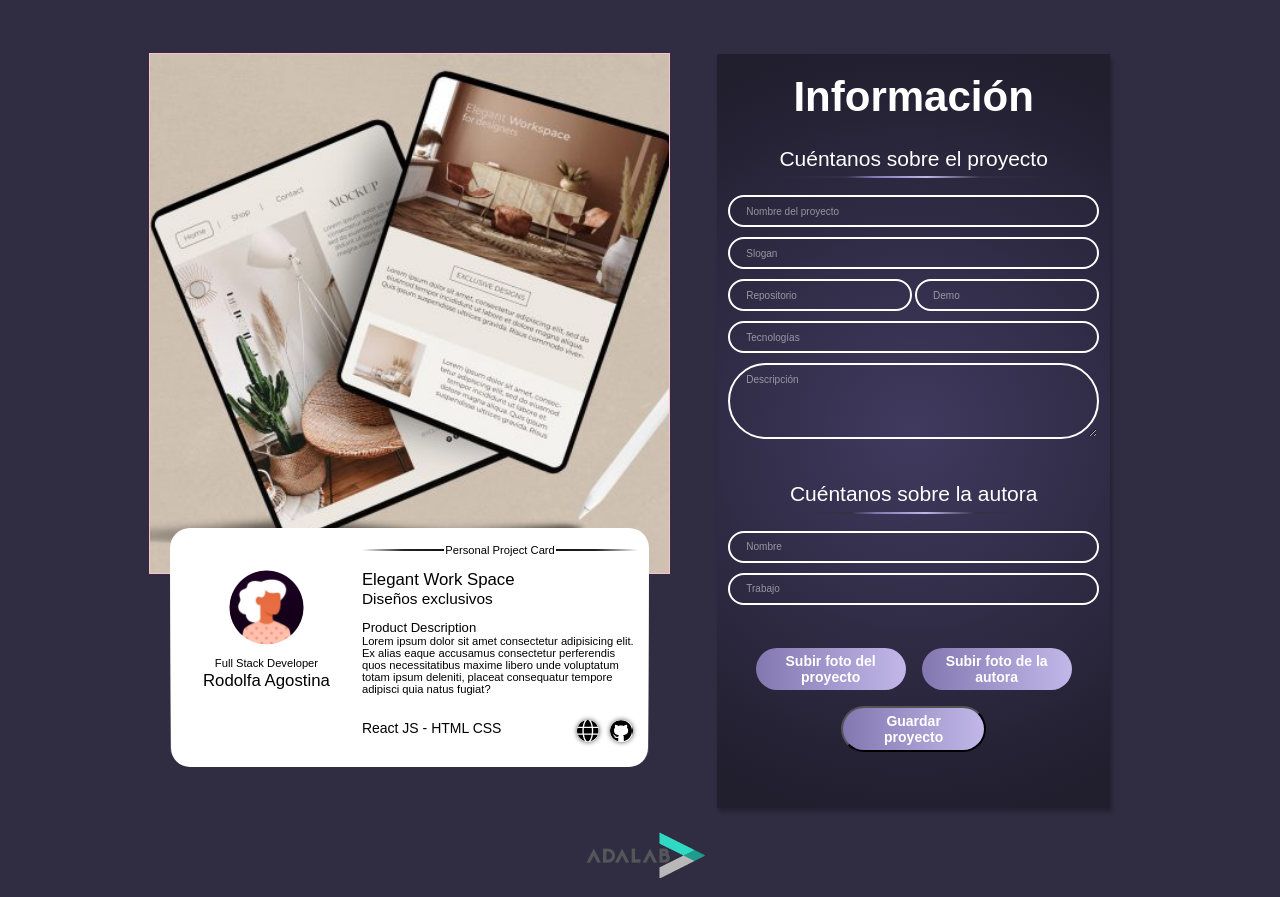
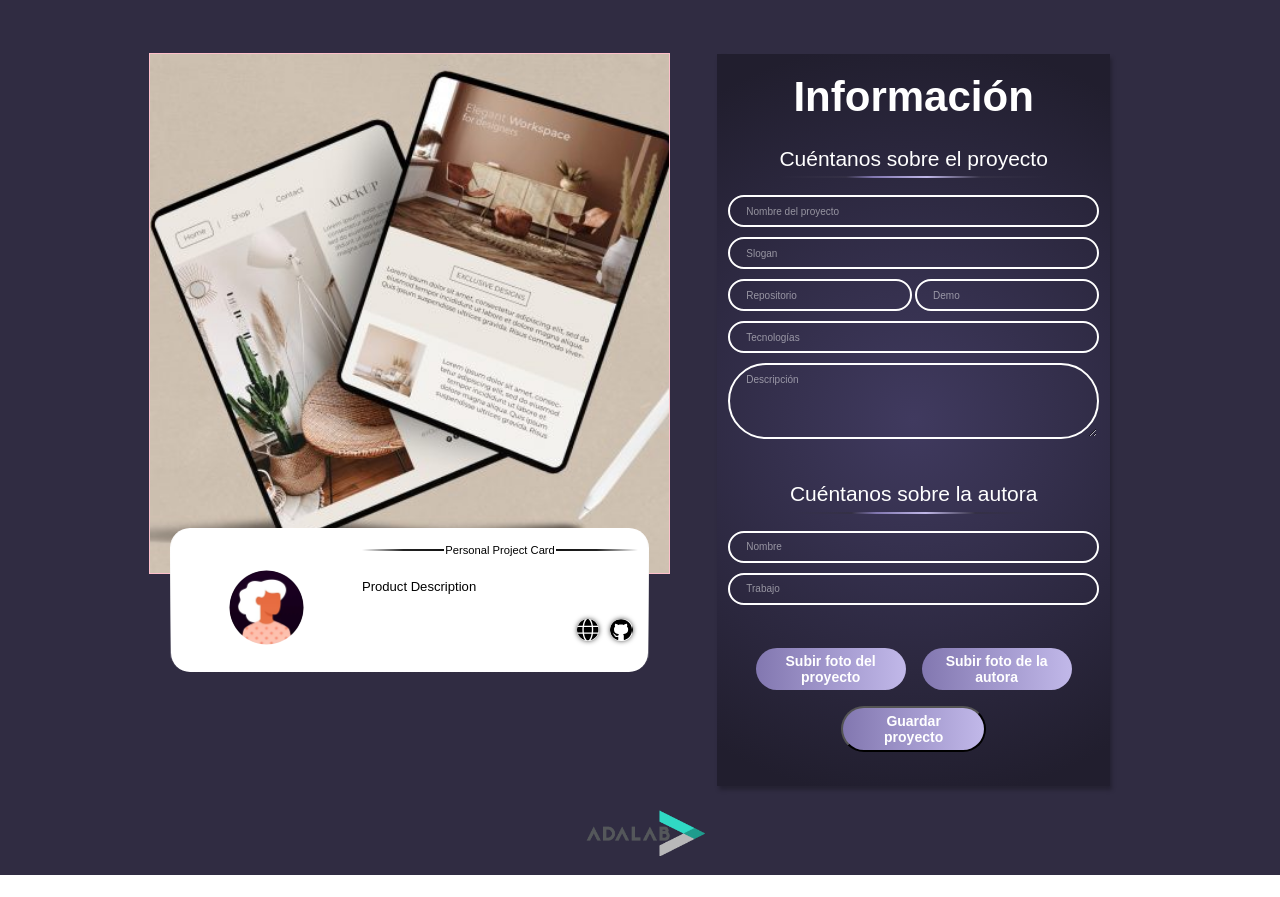
Before and after one commit to Marta-ms/Modulo-3-4-proyecto-equipo-1, a React (Vite) app: page / in a window 1280 px wide. Shown: the part 240-1137 px from the top of the page. After the commit the page ends 1115 px from the top, so only its background shows below. Built offline with nearby package versions, Linux system fonts and the light colour scheme.

Commit message:
starting with lifting and props

```diff
--- a/src/components/App.jsx
+++ b/src/components/App.jsx
@@ -2,15 +2,20 @@ import {useState} from "react";
 import "../scss/App.scss";
 import Header from "./Header";
 import Footer from "./Footer";
+import Main from "./Main";
 
 
+function App(props) {
 
-
-function App() {
+  const handleChangevalueInput = (valueInput) => {
+    console.log(valueInput);
+  }
 
   const [nameProyect, setNameProyect] = useState("Elegant Work Space");
-  const handleChangeProyect = (ev) => {
-    setNameProyect(ev.target.value);
+
+  const handleChangeProyect = (value) => {
+    setNameProyect(value);
+    console.log("HOla");
   }
 
   const [nameSlogan, setNameSLogan] = useState("Diseños exclusivos");
@@ -66,75 +71,8 @@ function App() {
 <div className="container">
 
       <Header />
-
-<main className="main">
-  <section className="hero">
-    <h2 className="title">Proyectos molones</h2>
-    <p className="hero__text">Escaparate en línea para recoger ideas a través de la tecnología</p>
-    <a className="button--link" href="./">Ver proyectos</a>
-  </section>
-
-  <section className="preview">
-    <div className="projectImage">{projectImage}</div>
-    <article className="card">
-      <h2 className="card__projectTitle"><span className="card__projectTitle--text">Personal project card</span></h2>
-
-      <div className="card__author">
-        <div className="card__authorPhoto"></div>
-        <p className="card__job">{nameJob}</p>
-        <h3 className="card__name">{nameUser}</h3>
-      </div>
-
-      <div className="card__project">
-        <h3  className="card__name">{nameProyect}</h3>
-        <p className="card__slogan">{nameSlogan}</p>
-        <h3 className="card__descriptionTitle">Product description</h3>
-        <p className="card__description">{nameDescription}</p>
-
-        <div className="card__technicalInfo">
-          <p className="card__technologies">{nameTechnologies}</p>
-
-          <a className="icon icon__www" href={nameDemo} title="Haz click para ver el proyecto online">
-            Web link
-          </a>
-          <a className="icon icon__github" href={nameRepository} title="Haz click para ver el código del proyecto">
-            GitHub link
-          </a>
-        </div>
-      </div>
-    </article>
-  </section>
-  <form className="addForm">
-    <h2 className="title">Información</h2>
-    <fieldset className="addForm__group">
-      <legend className="addForm__title">Cuéntanos sobre el proyecto</legend>
-      <input onChange={handleChangeProyect} className="addForm__input" type="text" name="name" id="name" placeholder="Nombre del proyecto"/>
-      <input onChange={handleChangeSlogan} className="addForm__input" type="text" name="slogan" id="slogan" placeholder="Slogan"/>
-      <div className="addForm__2col">
-        <input onChange={handleChangeRepository} className="addForm__input" type="url" name="repo" id="repo" placeholder="Repositorio"/>
-        <input onChange={handleChangeDemo} className="addForm__input" type="url" name="demo" id="demo" placeholder="Demo"/>
-      </div>
-      <input onChange={handleChangeTechnologies} className="addForm__input" type="text" name="technologies" id="technologies" placeholder="Tecnologías"/>
-      <textarea onChange={handleChangeDescription} className="addForm__input" type="text" name="desc" id="desc" placeholder="Descripción" rows="5"></textarea>
-    </fieldset>
-
-    <fieldset className="addForm__group">
-      <legend className="addForm__title">Cuéntanos sobre la autora</legend>
-      <input onChange={handleChangeUser} className="addForm__input" type="text" name="autor" id="autor" placeholder="Nombre"/>
-      <input onChange={handleChangeJob} className="addForm__input" type="text" name="job" id="job" placeholder="Trabajo"/>
-    </fieldset>
-
-    <fieldset className="addForm__group--upload">
-      <label htmlFor="image" className="button">Subir foto del proyecto</label>
-      <input onClick={handleClickProjectImage} className="addForm__hidden" type="file" name="image" id="image"/>
-      <label htmlFor="photo" className="button">Subir foto de la autora</label>
-      <input className="addForm__hidden" type="file" name="photo" id="photo"/>
-      <button className="button--large">Guardar proyecto</button>
-    </fieldset>
-
-  </form>
-</main>
-    <Footer />
+      <Main onChangeTitle={handleChangeProyect}/>
+      <Footer />
 
 </div>
     </>
--- /dev/null
+++ b/src/components/Form.jsx
@@ -0,0 +1,39 @@
+function Form (props){
+
+    const handleChangeNameProyect = (event) => {
+        props.onChangeTitle(event.target.value);
+    }
+    return(
+        <form className="addForm">
+    <h2 className="title">Información</h2>
+    <fieldset className="addForm__group">
+      <legend className="addForm__title">Cuéntanos sobre el proyecto</legend>
+      <input onChange={handleChangeNameProyect} className="addForm__input" type="text" name="name" id="name" placeholder="Nombre del proyecto"/>
+      <input onChange={props.handleChangeSlogan} className="addForm__input" type="text" name="slogan" id="slogan" placeholder="Slogan"/>
+      <div className="addForm__2col">
+        <input onChange={props.handleChangeRepository} className="addForm__input" type="url" name="repo" id="repo" placeholder="Repositorio"/>
+        <input onChange={props.handleChangeDemo} className="addForm__input" type="url" name="demo" id="demo" placeholder="Demo"/>
+      </div>
+      <input onChange={props.handleChangeTechnologies} className="addForm__input" type="text" name="technologies" id="technologies" placeholder="Tecnologías"/>
+      <textarea onChange={props.handleChangeDescription} className="addForm__input" type="text" name="desc" id="desc" placeholder="Descripción" rows="5"></textarea>
+    </fieldset>
+
+    <fieldset className="addForm__group">
+      <legend className="addForm__title">Cuéntanos sobre la autora</legend>
+      <input onChange={props.handleChangeUser} className="addForm__input" type="text" name="autor" id="autor" placeholder="Nombre"/>
+      <input onChange={props.handleChangeJob} className="addForm__input" type="text" name="job" id="job" placeholder="Trabajo"/>
+    </fieldset>
+
+    <fieldset className="addForm__group--upload">
+      <label htmlFor="image" className="button">Subir foto del proyecto</label>
+      <input onClick={props.handleClickProjectImage} className="addForm__hidden" type="file" name="image" id="image"/>
+      <label htmlFor="photo" className="button">Subir foto de la autora</label>
+      <input className="addForm__hidden" type="file" name="photo" id="photo"/>
+      <button className="button--large">Guardar proyecto</button>
+    </fieldset>
+
+  </form>
+    )
+}
+
+export default Form;
--- /dev/null
+++ b/src/components/Main.jsx
@@ -0,0 +1,20 @@
+import Preview from "./Preview";
+import Form from "./Form";
+
+
+function Main(props) {
+  return (
+    <main className="main">
+    <section className="hero">
+    <h2 className="title">Proyectos molones</h2>
+    <p className="hero__text">Escaparate en línea para recoger ideas a través de la tecnología</p>
+    <a className="button--link" href="./">Ver proyectos</a>
+    </section>
+    <Preview/>
+    <Form onChangeTitle={props.onChangeTitle}/>
+    </main>
+
+  )
+}
+
+export default Main;
--- /dev/null
+++ b/src/components/Preview.jsx
@@ -0,0 +1,38 @@
+
+  function Preview (props){
+    return(
+        <section className="preview">
+    <div className="projectImage">{props.projectImage}</div>
+    <article className="card">
+      <h2 className="card__projectTitle"><span className="card__projectTitle--text">Personal project card</span></h2>
+
+      <div className="card__author">
+        <div className="card__authorPhoto"></div>
+        <p className="card__job">{props.nameJob}</p>
+        <h3 className="card__name">{props.nameUser}</h3>
+      </div>
+
+      <div className="card__project">
+        <h3  className="card__name">{props.nameProyect}</h3>
+        <p className="card__slogan">{props.nameSlogan}</p>
+        <h3 className="card__descriptionTitle">Product description</h3>
+        <p className="card__description">{props.nameDescription}</p>
+
+        <div className="card__technicalInfo">
+          <p className="card__technologies">{props.nameTechnologies}</p>
+
+          <a className="icon icon__www" href={props.nameDemo} title="Haz click para ver el proyecto online">
+            Web link
+          </a>
+          <a className="icon icon__github" href={props.nameRepository} title="Haz click para ver el código del proyecto">
+            GitHub link
+          </a>
+        </div>
+      </div>
+    </article>
+  </section>
+    )
+ }
+
+
+ export default Preview;
```
